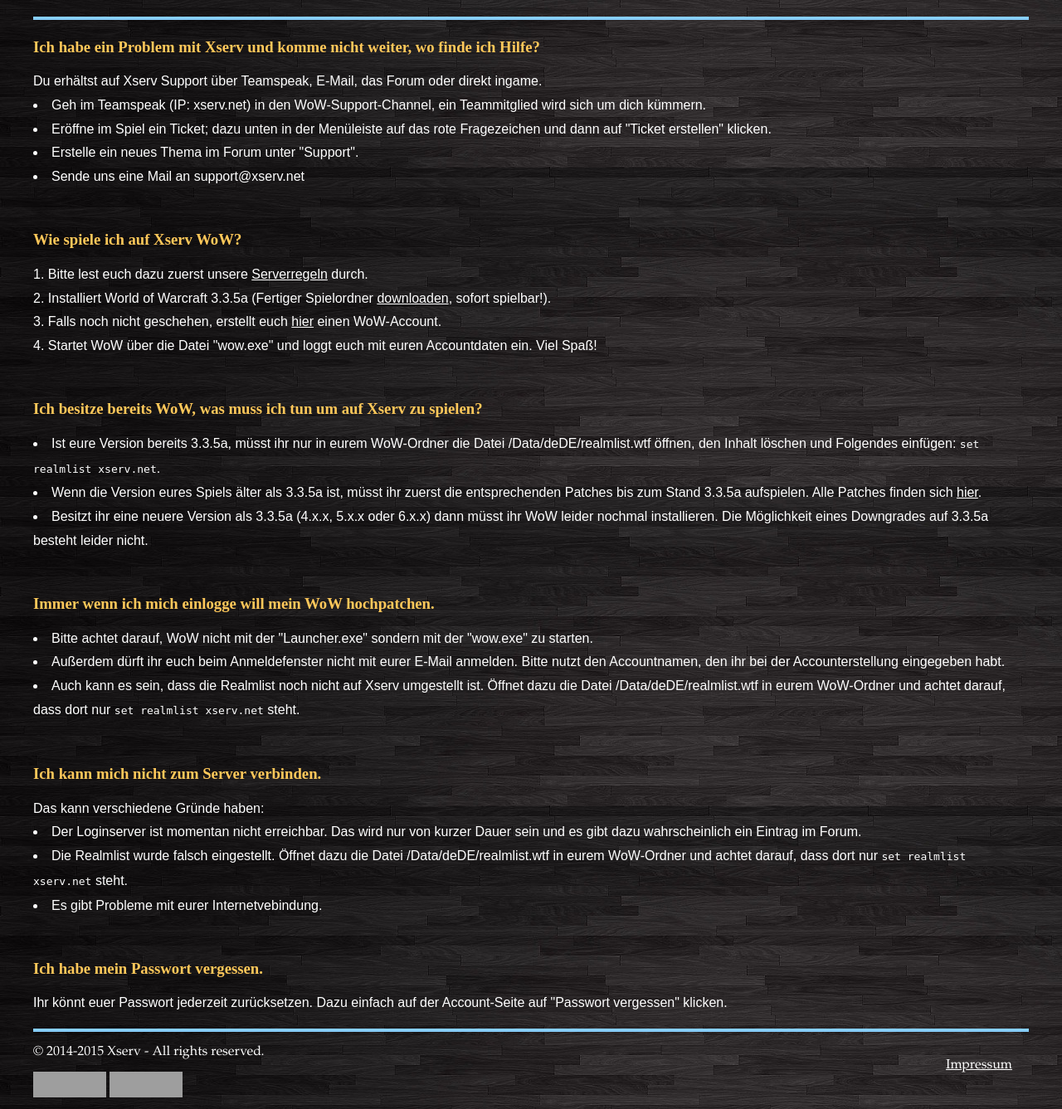
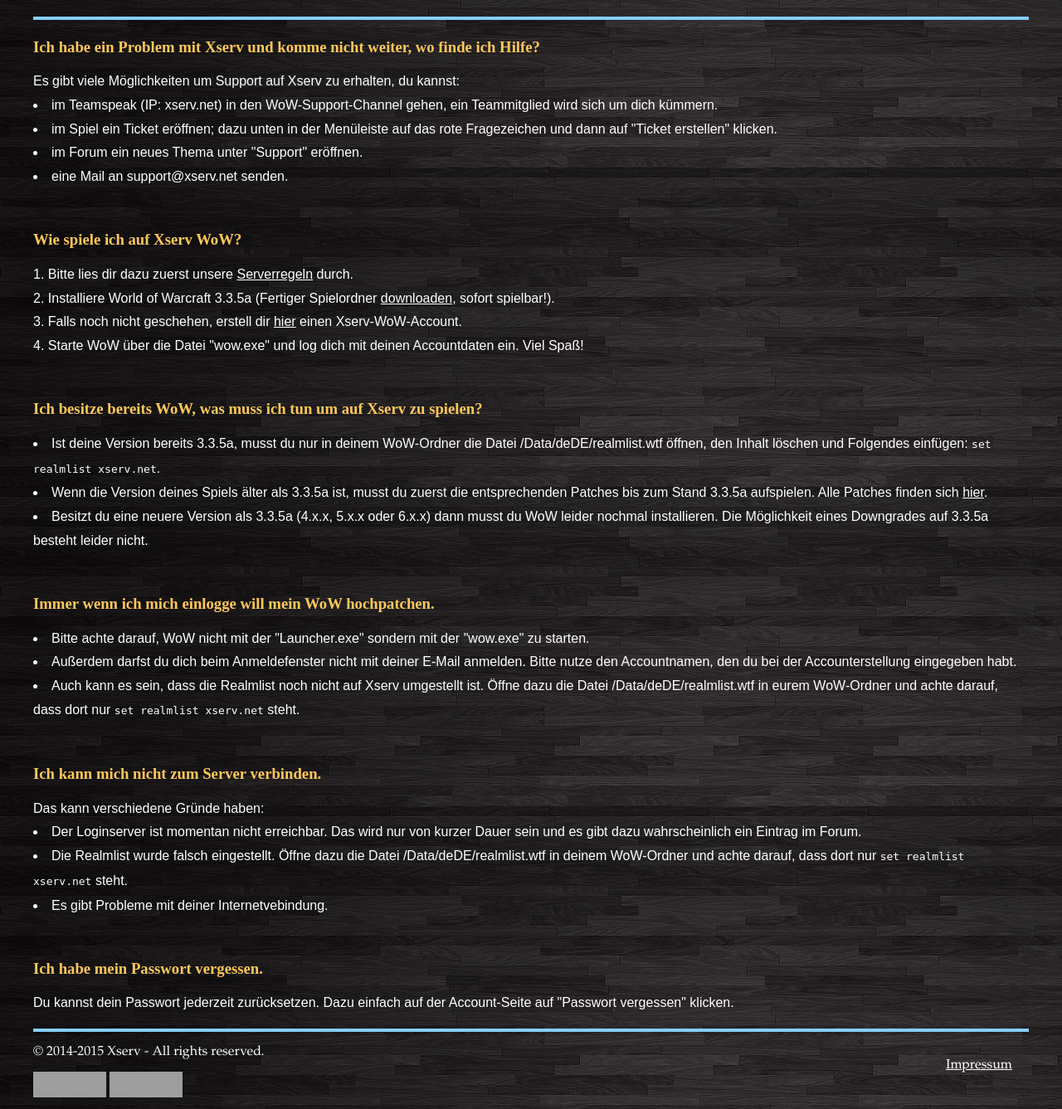
Before and after one commit to Niknox/wowhp, a PHP site: page /faq.php in a window 1280 px wide. Shown: the part 183-1520 px from the top of the page at 83% size. Run offline with PHP 8.4, Linux system fonts and the light colour scheme; grey boxes are pictures that could not be loaded.

Commit message:
Better wording for FAQ

```diff
--- a/faq.php
+++ b/faq.php
@@ -10,46 +10,46 @@
 	<article>
 		<div class="list">
 			<h3>Ich habe ein Problem mit Xserv und komme nicht weiter, wo finde ich Hilfe?</h3>
-				Du erhältst auf Xserv Support über Teamspeak, E-Mail, das Forum oder direkt ingame.
+				Es gibt viele Möglichkeiten um Support auf Xserv zu erhalten, du kannst:
 				<ul>
-					<li>Geh im Teamspeak (IP: xserv.net) in den WoW-Support-Channel, ein Teammitglied wird sich um dich kümmern.</li>
-					<li>Eröffne im Spiel ein Ticket; dazu unten in der Menüleiste auf das rote Fragezeichen und dann auf "Ticket erstellen" klicken.</li>
-					<li>Erstelle ein neues Thema im Forum unter "Support".</li>
-					<li>Sende uns eine Mail an support@xserv.net</li>
+					<li>im Teamspeak (IP: xserv.net) in den WoW-Support-Channel gehen, ein Teammitglied wird sich um dich kümmern.</li>
+					<li>im Spiel ein Ticket eröffnen; dazu unten in der Menüleiste auf das rote Fragezeichen und dann auf "Ticket erstellen" klicken.</li>
+					<li>im Forum ein neues Thema unter "Support" eröffnen.</li>
+					<li>eine Mail an support@xserv.net senden.</li>
 				</ul>
 			<br />
 			<h3>Wie spiele ich auf Xserv WoW?</h3>
 				<ol>
-					<li>Bitte lest euch dazu zuerst unsere <a href="regeln.html">Serverregeln</a> durch.</li>
-					<li>Installiert World of Warcraft 3.3.5a (Fertiger Spielordner <a href="http://adf.ly/qNf4N">downloaden</a>, sofort spielbar!).</li>
-					<li>Falls noch nicht geschehen, erstellt euch <a href="account.php">hier</a> einen WoW-Account.</li>
-					<li>Startet WoW über die Datei "wow.exe" und loggt euch mit euren Accountdaten ein. Viel Spaß!</li>
+					<li>Bitte lies dir dazu zuerst unsere <a href="regeln.html">Serverregeln</a> durch.</li>
+					<li>Installiere World of Warcraft 3.3.5a (Fertiger Spielordner <a href="http://adf.ly/qNf4N">downloaden</a>, sofort spielbar!).</li>
+					<li>Falls noch nicht geschehen, erstell dir <a href="account.php">hier</a> einen Xserv-WoW-Account.</li>
+					<li>Starte WoW über die Datei "wow.exe" und log dich mit deinen Accountdaten ein. Viel Spaß!</li>
 				</ol>
 			<br />
 			<h3>Ich besitze bereits WoW, was muss ich tun um auf Xserv zu spielen?</h3>
 				<ul>
-					<li>Ist eure Version bereits 3.3.5a, müsst ihr nur in eurem WoW-Ordner die Datei /Data/deDE/realmlist.wtf öffnen, den Inhalt löschen und Folgendes einfügen: <code>set realmlist xserv.net</code>.</li>
-					<li>Wenn die Version eures Spiels älter als 3.3.5a ist, müsst ihr zuerst die entsprechenden Patches bis zum Stand 3.3.5a aufspielen. Alle Patches finden sich <a href="http://wow.4fansites.de/downloadspatches.php">hier</a>.</li>
-					<li>Besitzt ihr eine neuere Version als 3.3.5a (4.x.x, 5.x.x oder 6.x.x) dann müsst ihr WoW leider nochmal installieren. Die Möglichkeit eines Downgrades auf 3.3.5a besteht leider nicht.</li>
+					<li>Ist deine Version bereits 3.3.5a, musst du nur in deinem WoW-Ordner die Datei /Data/deDE/realmlist.wtf öffnen, den Inhalt löschen und Folgendes einfügen: <code>set realmlist xserv.net</code>.</li>
+					<li>Wenn die Version deines Spiels älter als 3.3.5a ist, musst du zuerst die entsprechenden Patches bis zum Stand 3.3.5a aufspielen. Alle Patches finden sich <a href="http://wow.4fansites.de/downloadspatches.php">hier</a>.</li>
+					<li>Besitzt du eine neuere Version als 3.3.5a (4.x.x, 5.x.x oder 6.x.x) dann musst du WoW leider nochmal installieren. Die Möglichkeit eines Downgrades auf 3.3.5a besteht leider nicht.</li>
 				</ul>
 			<br />
 			<h3>Immer wenn ich mich einlogge will mein WoW hochpatchen.</h3>
 				<ul>
-					<li>Bitte achtet darauf, WoW nicht mit der "Launcher.exe" sondern mit der "wow.exe" zu starten.</li>
-					<li>Außerdem dürft ihr euch beim Anmeldefenster nicht mit eurer E-Mail anmelden. Bitte nutzt den Accountnamen, den ihr bei der Accounterstellung eingegeben habt.</li>
-					<li>Auch kann es sein, dass die Realmlist noch nicht auf Xserv umgestellt ist. Öffnet dazu die Datei /Data/deDE/realmlist.wtf in eurem WoW-Ordner und achtet darauf, dass dort nur <code>set realmlist xserv.net</code> steht.</li>
+					<li>Bitte achte darauf, WoW nicht mit der "Launcher.exe" sondern mit der "wow.exe" zu starten.</li>
+					<li>Außerdem darfst du dich beim Anmeldefenster nicht mit deiner E-Mail anmelden. Bitte nutze den Accountnamen, den du bei der Accounterstellung eingegeben habt.</li>
+					<li>Auch kann es sein, dass die Realmlist noch nicht auf Xserv umgestellt ist. Öffne dazu die Datei /Data/deDE/realmlist.wtf in eurem WoW-Ordner und achte darauf, dass dort nur <code>set realmlist xserv.net</code> steht.</li>
 				</ul>
 			<br />
 			<h3>Ich kann mich nicht zum Server verbinden.</h3>
 				Das kann verschiedene Gründe haben:
 				<ul>
 					<li>Der Loginserver ist momentan nicht erreichbar. Das wird nur von kurzer Dauer sein und es gibt dazu wahrscheinlich ein Eintrag im Forum.</li>
-					<li>Die Realmlist wurde falsch eingestellt. Öffnet dazu die Datei /Data/deDE/realmlist.wtf in eurem WoW-Ordner und achtet darauf, dass dort nur <code>set realmlist xserv.net</code> steht.</li>
-					<li>Es gibt Probleme mit eurer Internetvebindung.</li>
+					<li>Die Realmlist wurde falsch eingestellt. Öffne dazu die Datei /Data/deDE/realmlist.wtf in deinem WoW-Ordner und achte darauf, dass dort nur <code>set realmlist xserv.net</code> steht.</li>
+					<li>Es gibt Probleme mit deiner Internetvebindung.</li>
 				</ul>
 			<br />
 			<h3>Ich habe mein Passwort vergessen.</h3>
-				Ihr könnt euer Passwort jederzeit zurücksetzen. Dazu einfach auf der Account-Seite auf "Passwort vergessen" klicken.
+				Du kannst dein Passwort jederzeit zurücksetzen. Dazu einfach auf der Account-Seite auf "Passwort vergessen" klicken.
 		</div>
 	</article>
 	<hr class="main">
```
